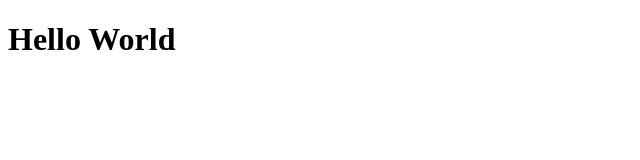
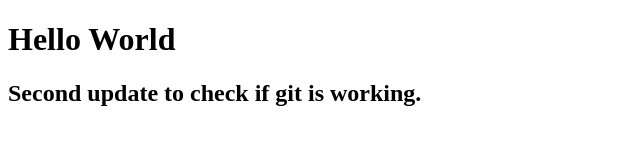
Before and after one commit to Holm-I-252/BYUI, a plain HTML site: page testing.html in a window 1280 px wide. Shown: the whole page, without its empty margins (0-640 px from the left). Drawn offline with Linux system fonts and the light colour scheme.

Commit message:
Check for git on school laptop.

```diff
--- a/testing.html
+++ b/testing.html
@@ -7,5 +7,6 @@
   </head>
   <body>
     <h1>Hello World</h1>
+    <h2>Second update to check if git is working.</h2>
   </body>
 </html>
```
